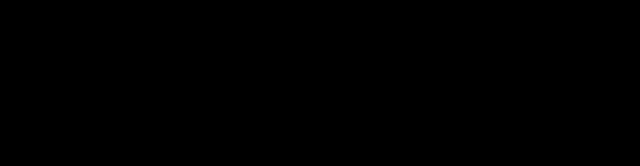
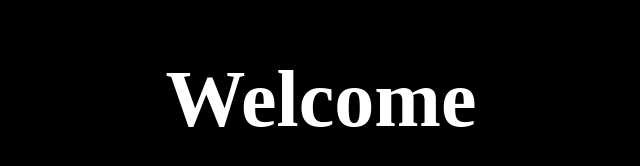
Before and after one commit to Dante281/dante281.github.io, a plain HTML site: page index.html in a window 1280 px wide. Shown: the whole page, without its empty margins (319-959 px from the left). Drawn offline with Linux system fonts and the light colour scheme.

Commit message:
small changes
P ->DIV
P ->H1

```diff
--- a/index.html
+++ b/index.html
@@ -8,6 +8,6 @@
 	</head>
 
 	<body>
-		<P><h1>Welcome</h1></p>
+		<div><h1>Welcome</h1></div>
 	</body>
 </html>
--- a/xxx.css
+++ b/xxx.css
@@ -1,8 +1,8 @@
 body{
-	background-color: black;
+	background-color: rgb(0, 0, 0);
 }
 
-p{
+h1{
 	font-family: "Times New Roman";
     font-size: 80px;
 	color:white;
```
